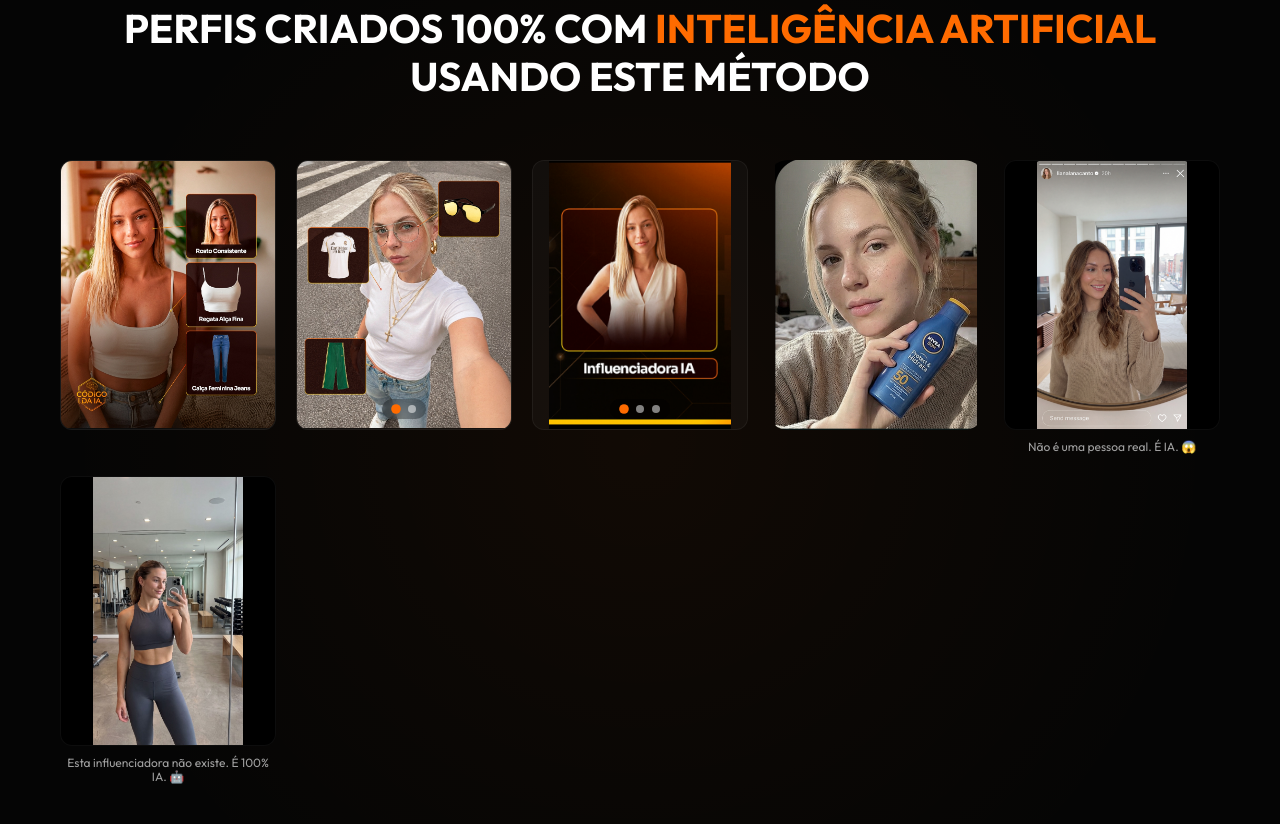
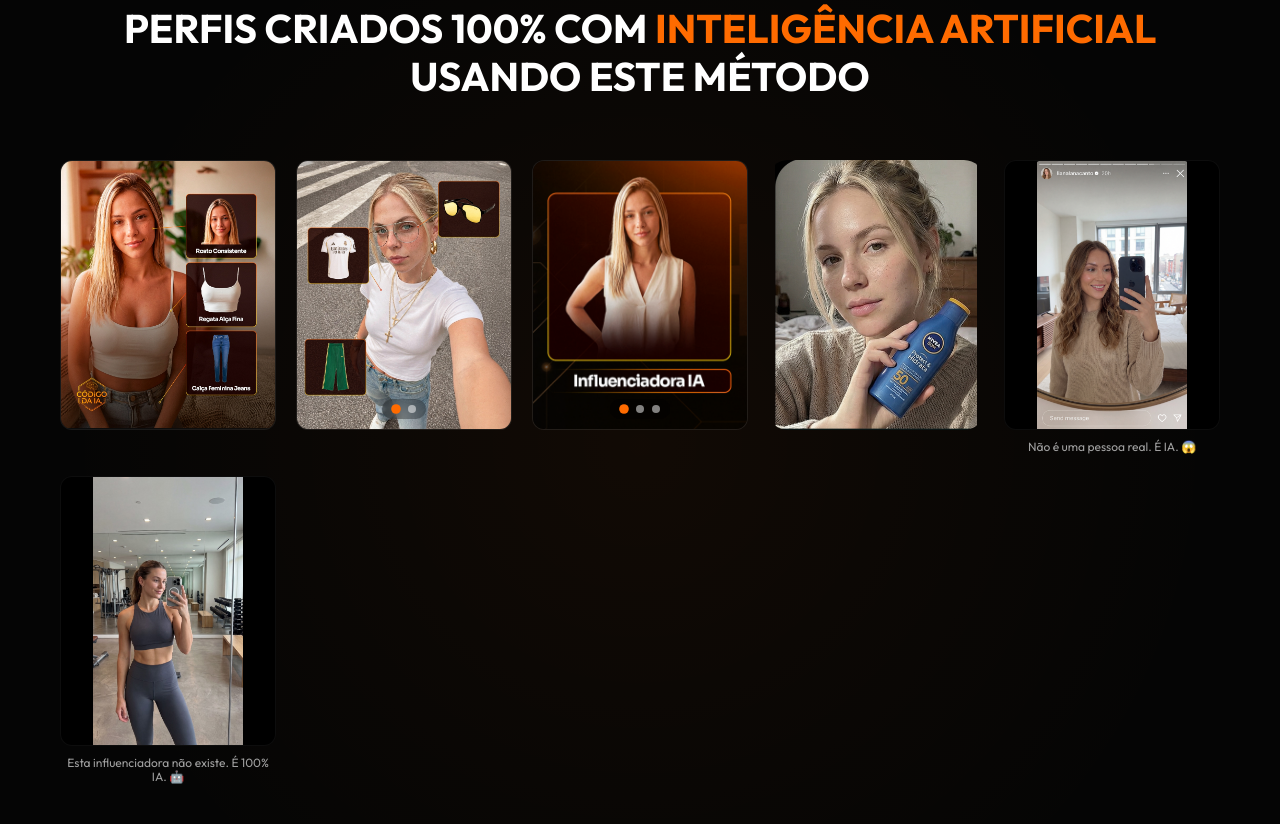
Before and after one commit to mm4t0s/codigo-da-ia, a website: page index.html in a window 1280 px wide. Shown: the part 2162-2986 px from the top of the page. Drawn offline with Linux system fonts and the light colour scheme.

```diff
--- a/styles.css
+++ b/styles.css
@@ -1465,6 +1465,8 @@
     height: 100%;
     position: relative;
     overflow: hidden;
+    flex: 1;
+    align-self: stretch;
 }
 
 .carousel-track {
@@ -1478,12 +1480,13 @@
     min-width: 100%;
     height: 100%;
     flex-shrink: 0;
+    display: flex;
 }
 
 .carousel-slide img {
     width: 100%;
     height: 100%;
-    object-fit: contain;
+    object-fit: cover;
     /* Ensure full visibility */
     display: block;
 }
```
Also changed, not shown: index.html (+0 -1 lines).
